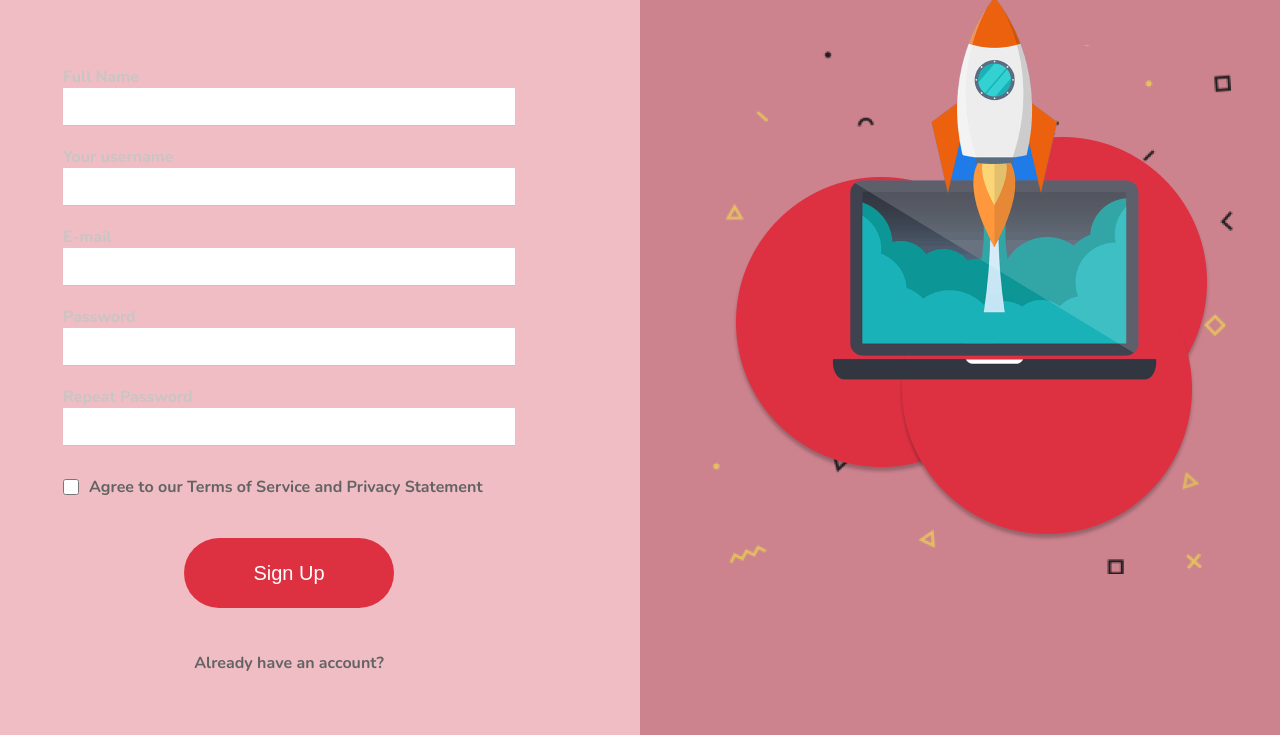
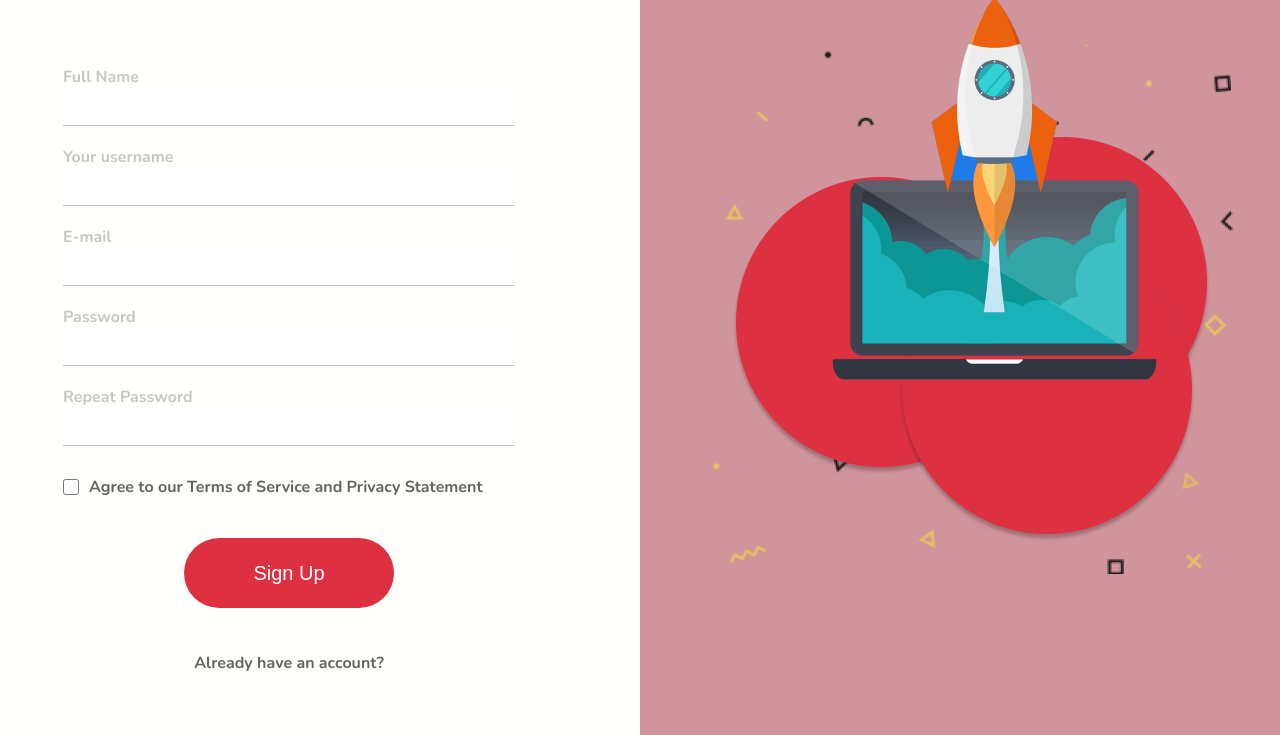
Before and after one commit to marrina-dm/authorization, a plain HTML site: page index.html in a window 1280 px wide. Shown: the part 301-1036 px from the top of the page. Drawn offline with Linux system fonts and the light colour scheme.

Commit message:
changed bg body

```diff
--- a/css/styles.css
+++ b/css/styles.css
@@ -10,9 +10,8 @@
 
 body {
     font-family: Nunito, sans-serif;
-    /*background-color: #FFFFFB;*/
-    background-color: rgba(235, 168, 177, 0.75);
     font-weight: 400;
+    background-color: #FFFFFB;
 }
 
 .content {
```
